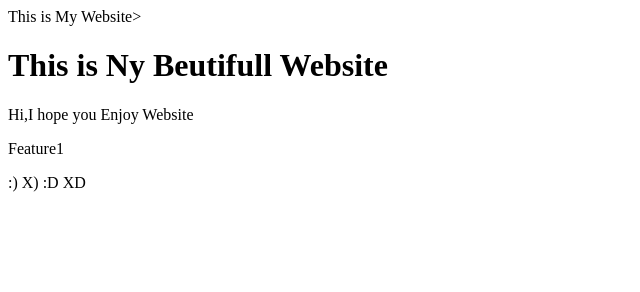
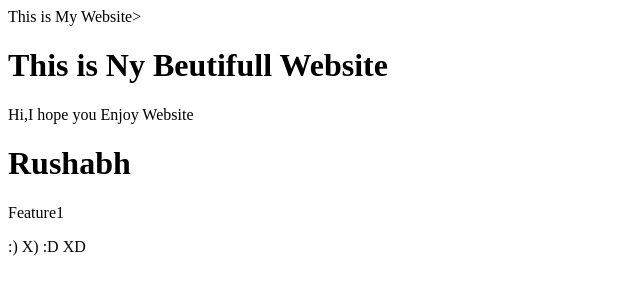
Before and after one commit to Rushabh121/devdemo, a plain HTML site: page index.html in a window 1280 px wide. Shown: the whole page, without its empty margins (0-640 px from the left). Drawn offline with Linux system fonts and the light colour scheme.

Commit message:
Change comflict

```diff
--- a/index.html
+++ b/index.html
@@ -2,6 +2,7 @@
 <titel>This is My Website></titel>
 <h1>This is Ny Beutifull Website</h1>
 <p>Hi,I hope you Enjoy Website</p>
+<h1>Rushabh</h1>
 <p>Feature1<p2/>
 <p>:) X) :D XD </p>
 </html>
```
